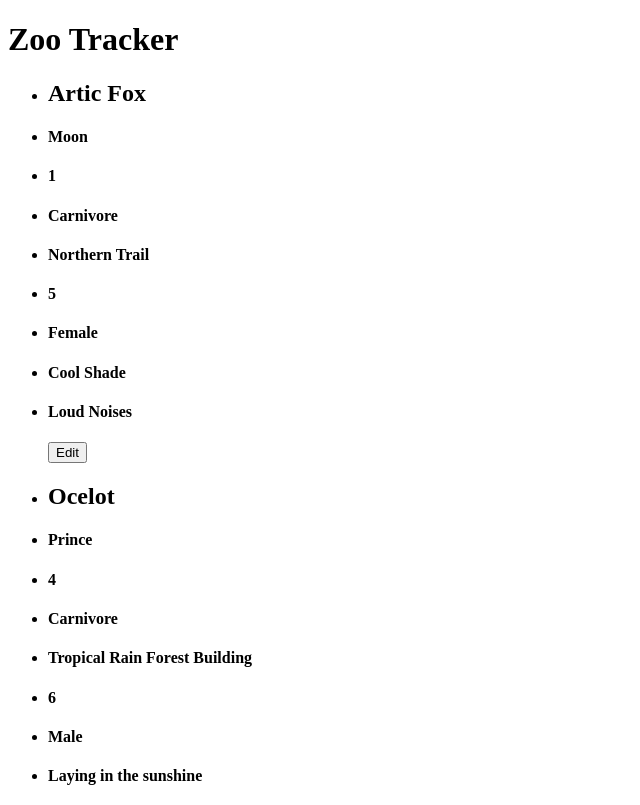
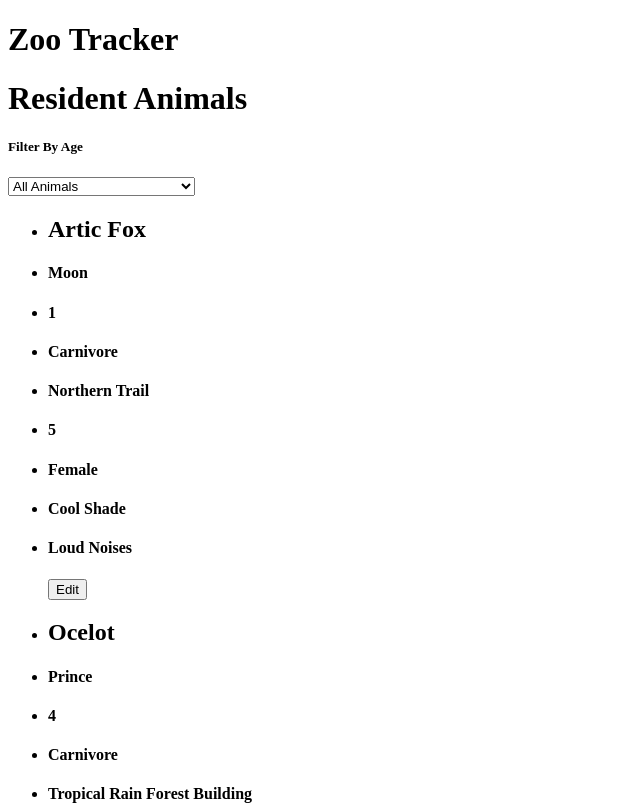
Before and after one commit to GStewartN/zoo-tracker, an Angular app: page / in a window 1280 px wide. Shown: the top 805 px of the page, without its empty margins (0-640 px from the left). Built offline with nearby package versions, Linux system fonts and the light colour scheme.

Commit message:
create age pipe, implement filtering by age

```diff
--- /dev/null
+++ b/src/app/age.pipe.ts
@@ -0,0 +1,31 @@
+import { Pipe, PipeTransform } from '@angular/core';
+import { Animal } from './animal.model';
+
+@Pipe({
+  name: 'age',
+  pure: false
+})
+export class AgePipe implements PipeTransform {
+
+  transform(input: Animal[], desiredAge){
+    var output: Animal[] = [];
+    if (desiredAge === "overTwo"){
+      for (var i = 0; i < input.length; i++){
+        if(input[i].age >= 2){
+          output.push(input[i]);
+        }
+      }
+      return output;
+    } else if (desiredAge === "underTwo"){
+      for (var i = 0; i < input.length; i++){
+        if (input[i].age < 2){
+          output.push(input[i]);
+        }
+      }
+      return output;
+    } else {
+        return input;
+    }
+  }
+
+}
--- a/src/app/animal-list/animal-list.component.html
+++ b/src/app/animal-list/animal-list.component.html
@@ -2,7 +2,14 @@
 <h1 class="header">Zoo Tracker</h1>
 </div>
 <div class="well">
-  <ul *ngFor="let currentAnimal of childAnimalList">
+  <h1>Resident Animals</h1>
+  <h5>Filter By Age</h5>
+  <select class="drop" (change)="onChange($event.target.value)">
+    <option value="allAnimals" selected="selected">All Animals</option>
+    <option value="overTwo">Animals Two Years or Older</option>
+    <option value="underTwo">Animals Under Two Years</option>
+  </select>
+  <ul *ngFor="let currentAnimal of childAnimalList | age:filterByAge">
     <div class="box">
       <li><h2>{{currentAnimal.species}}</h2></li>
       <li><h4>{{currentAnimal.name}}</h4></li>
--- a/src/app/animal-list/animal-list.component.ts
+++ b/src/app/animal-list/animal-list.component.ts
@@ -7,11 +7,16 @@ import { Animal } from '../animal.model';
   styleUrls: ['./animal-list.component.css']
 })
 export class AnimalListComponent implements OnInit {
+  filterByAge: string = "allAnimals";
   @Input() childAnimalList: Animal[];
   @Output() clickSender = new EventEmitter();
 
   editButtonHasBeenClicked(animalToEdit: Animal) {
     this.clickSender.emit(animalToEdit);
+  }
+
+  onChange(optionFromMenu) {
+    this.filterByAge = optionFromMenu;
   }
 
   constructor() { }
--- a/src/app/app.component.ts
+++ b/src/app/app.component.ts
@@ -11,7 +11,7 @@ export class AppComponent {
   masterAnimalList: Animal[] = [
     new Animal('Artic Fox', 'Moon', 1, 'Carnivore', 'Northern Trail', 5, 'Female', 'Cool Shade', 'Loud Noises'),
     new Animal('Ocelot', 'Prince', 4, 'Carnivore', 'Tropical Rain Forest Building', 6, 'Male', 'Laying in the sunshine', 'Toys that are not rope-based'),
-    new Animal('Northwest Black Tailed Deer', 'Tinkerbell', 8, 'Herbivore', 'Northern Trail', 1, 'Female', 'Delicate roots and leaves', 'Loud Noises'),
+    new Animal('Northwest Black Tailed Deer', 'Tinkerbell', 1, 'Herbivore', 'Northern Trail', 2, 'Female', 'Delicate roots and leaves', 'Loud Noises'),
   ];
 
   addAnimal(newAnimalFromChild: Animal) {
--- a/src/app/app.module.ts
+++ b/src/app/app.module.ts
@@ -6,13 +6,15 @@ import { AppComponent } from './app.component';
 import { AnimalListComponent } from './animal-list/animal-list.component';
 import { NewAnimalComponent } from './new-animal/new-animal.component';
 import { EditAnimalComponent } from './edit-animal/edit-animal.component';
+import { AgePipe } from './age.pipe';
 
 @NgModule({
   declarations: [
     AppComponent,
     AnimalListComponent,
     NewAnimalComponent,
-    EditAnimalComponent
+    EditAnimalComponent,
+    AgePipe
   ],
   imports: [
     BrowserModule,
```
Also changed, not shown: 1 other file (tests, documents, lock files or other folders).
